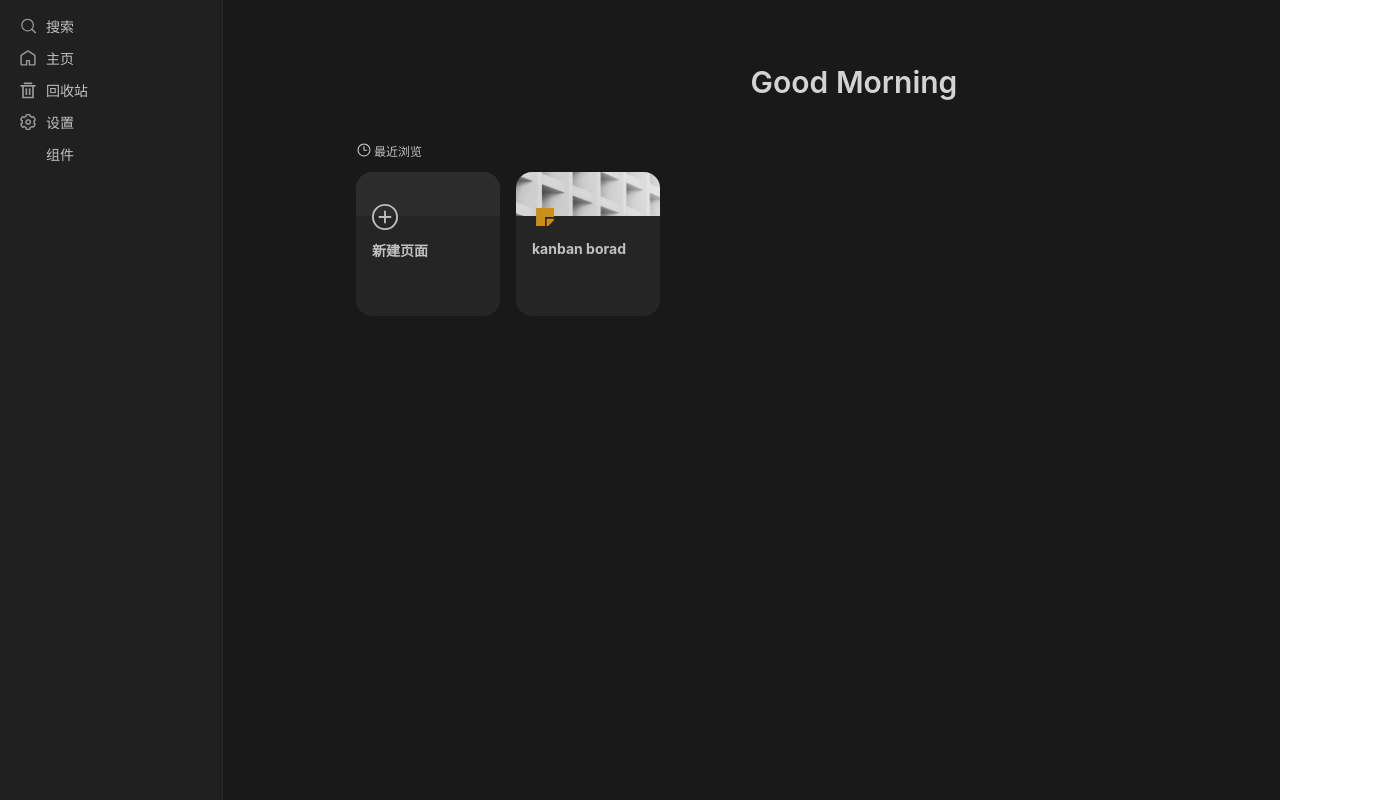
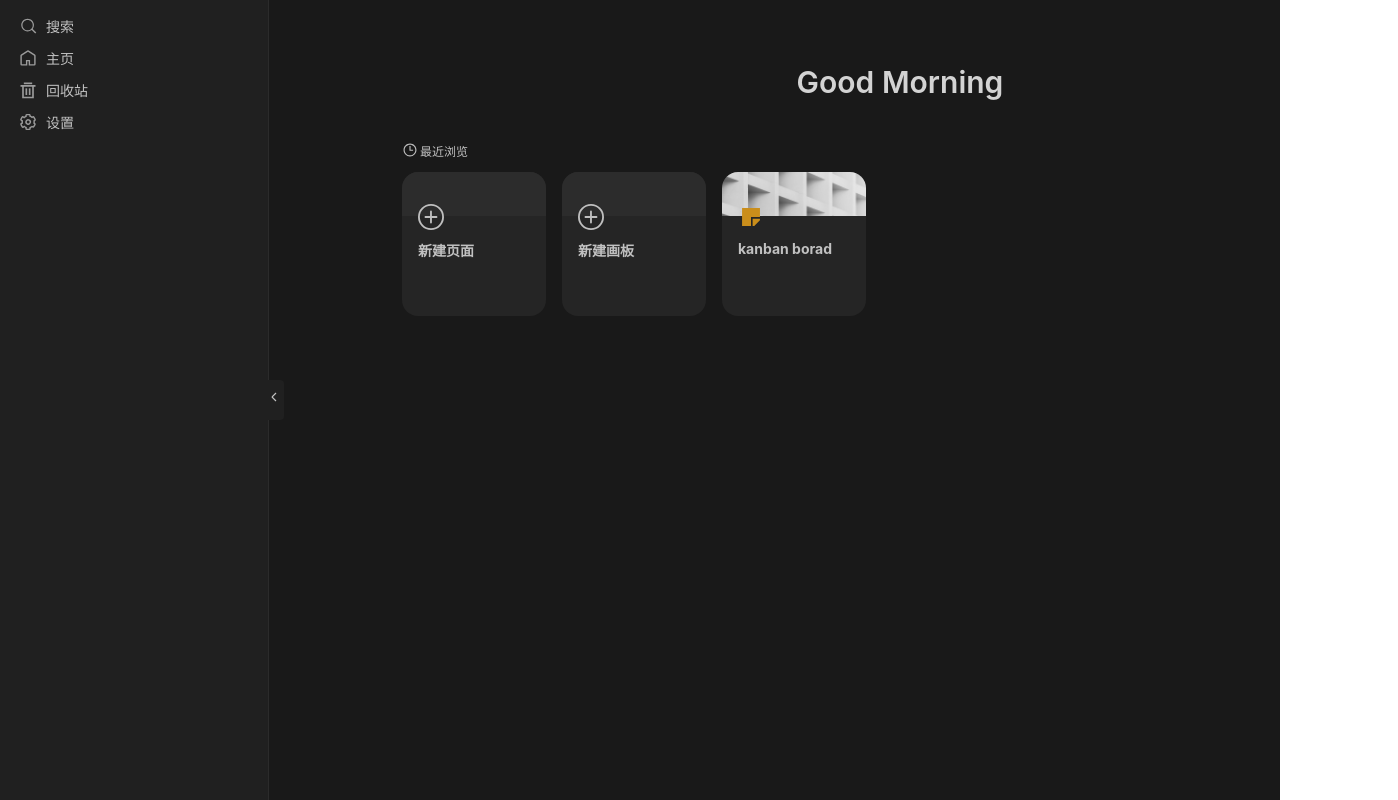
Before and after one commit to suilfly/notes-life-management, a React (Vite) app: page /home in a window 1280 px wide. Shown: the whole page, 1398 px wide, since content can reach past the window. Built offline with nearby package versions, Linux system fonts and the light colour scheme.

Commit message:
feat: nav wrap

```diff
--- a/package.json
+++ b/package.json
@@ -19,6 +19,7 @@
     "vite": "^5.3.4"
   },
   "dependencies": {
+    "gojs": "^3.0.11",
     "react": "^18.3.1",
     "react-dom": "^18.3.1",
     "react-router": "^6.25.1",
--- a/src/components/LeftNav/LeftNav.scoped.scss
+++ b/src/components/LeftNav/LeftNav.scoped.scss
@@ -2,8 +2,14 @@
   height: 100%;
   background-color: var(--theme-nav-backgorund-color);
   border-right: 1px solid var(--theme-normal-border-color);
-  padding: 10px;
   box-sizing: border-box;
+  position: relative;
+
+  .nav-list-wrapper {
+    width: 100%;
+    padding: 10px;
+    transition: visibility 0.1s, width 0.5s;
+  }
 
   .note-nav-item {
     display: flex;
@@ -26,4 +32,37 @@
       margin-right: 8px;
     }
   }
+
+  .nav-wrap {
+    position: absolute;
+    top: 50%;
+    right: 0;
+    transform: translate(80%, -50%);
+    width: 20px;
+    height: 40px;
+    background-color: var(--theme-nav-backgorund-color);
+    border-top-right-radius: 4px;
+    border-bottom-right-radius: 4px;
+    line-height: 42px;
+    text-align: center;
+    cursor: pointer;
+
+    .arrow-icon {
+      width: 16px;
+      height: 16px;
+      fill: var(--theme-normal-icon-fill);
+    }
+  }
+
+  .nav-expand {
+    .arrow-icon {
+      transform: rotate(180deg);
+    }
+  }
 }
+
+.nav-wrapped {
+  width: 0 !important;
+  padding: 0 !important;
+  visibility: hidden;
+}
--- a/src/components/LeftNav/index.tsx
+++ b/src/components/LeftNav/index.tsx
@@ -7,6 +7,7 @@ import componentIcon from '@/assets/img/component.svg';
 import { ReactSVG } from 'react-svg';
 import { Link } from 'react-router-dom';
 import { NavObject, LeftNavProps } from './types';
+import { useCallback, useState } from 'react';
 
 const contents = [
   {
@@ -26,11 +27,6 @@ const contents = [
     name: '设置',
     icon: settingIcon,
   },
-  {
-    name: '组件',
-    icon: componentIcon,
-    path: '/components',
-  },
 ];
 
 export default function LeftNav(props: LeftNavProps) {
@@ -42,6 +38,21 @@ export default function LeftNav(props: LeftNavProps) {
     },
     props
   );
+  const [isWrapShow, setIsWrapShow] = useState(false);
+  const [isNavWrapped, setIsNavWrapped] = useState(false);
+
+  const showWrapIcon = useCallback(() => {
+    setIsWrapShow(true);
+  }, []);
+
+  const hideWrapIcon = useCallback(() => {
+    setIsWrapShow(false);
+  }, []);
+
+  const wrapNavHandle = useCallback(() => {
+    setIsNavWrapped(!isNavWrapped);
+  }, [isNavWrapped]);
+
   function renderByType(menu: NavObject, index: number) {
     if (menu.path) {
       return (
@@ -78,8 +89,13 @@ export default function LeftNav(props: LeftNavProps) {
   }
 
   return (
+    <div
+      className="note-leftnav-wrapper"
+      onMouseEnter={showWrapIcon}
+      onMouseLeave={hideWrapIcon}
+    >
       <ul
-      className="note-leftnav-wrapper"
+        className={`nav-list-wrapper ${isNavWrapped ? 'nav-wrapped' : ''}`}
         style={{
           width: prop.width,
         }}
@@ -88,5 +104,16 @@ export default function LeftNav(props: LeftNavProps) {
           return renderByType(item, index);
         })}
       </ul>
+      {(isWrapShow || isNavWrapped) && (
+        <div
+          className={`nav-wrap ${isNavWrapped ? 'nav-expand' : ''}`}
+          onClick={wrapNavHandle}
+        >
+          <svg className="arrow-icon">
+            <use xlinkHref="#left-arrow-icon"></use>
+          </svg>
+        </div>
+      )}
+    </div>
   );
 }
--- a/src/components/ToDo/ToDoBoard.tsx
+++ b/src/components/ToDo/ToDoBoard.tsx
@@ -44,7 +44,6 @@ function setImgBeforeDrag(img: HTMLImageElement) {
 }
 
 export default function ToDoBoard({ typeList, updateHandle }) {
-  console.log(typeList);
   const dragHoverType = useRef('after');
   const editName = useRef('');
   const editTime = useRef('');
--- /dev/null
+++ b/src/pages/DrawBoard.tsx
@@ -0,0 +1,3 @@
+export default function DrawBoard() {
+  return <div></div>;
+}
--- a/src/pages/Home.tsx
+++ b/src/pages/Home.tsx
@@ -11,6 +11,10 @@ export default function Home() {
 
   function goToEditor() {
     navigator('/editor');
+  }
+
+  function goToDrawBoard() {
+    navigator('/');
   }
 
   return (
@@ -28,6 +32,11 @@ export default function Home() {
               titleLogo={addIcon}
               onclickHandle={goToEditor}
             />
+            <RecentliVisitCard
+              title="新建画板"
+              titleLogo={addIcon}
+              onclickHandle={goToDrawBoard}
+            />
             <RecentliVisitCard title="kanban borad" helloBg={bg} />
           </div>
         </div>
--- a/src/router/index.tsx
+++ b/src/router/index.tsx
@@ -3,6 +3,7 @@ import Home from '@/pages/Home.tsx';
 import Root from '@/pages/Root.tsx';
 import Editor from '@/pages/Editor.tsx';
 import Components from '@/pages/Components.tsx';
+import DrawBoard from '@/pages/DrawBoard.tsx';
 
 export const router = createBrowserRouter([
   {
@@ -21,6 +22,10 @@ export const router = createBrowserRouter([
         path: 'components',
         element: <Components />,
       },
+      {
+        path: 'draw-board',
+        element: <DrawBoard />,
+      },
     ],
   },
 ]);
```
Also changed, not shown: src/components/GlobalIcon/GlobalIcon.tsx (+18 -0 lines), 1 other file (tests, documents, lock files or other folders). Lines whose indentation alone changed are shown as unchanged.
